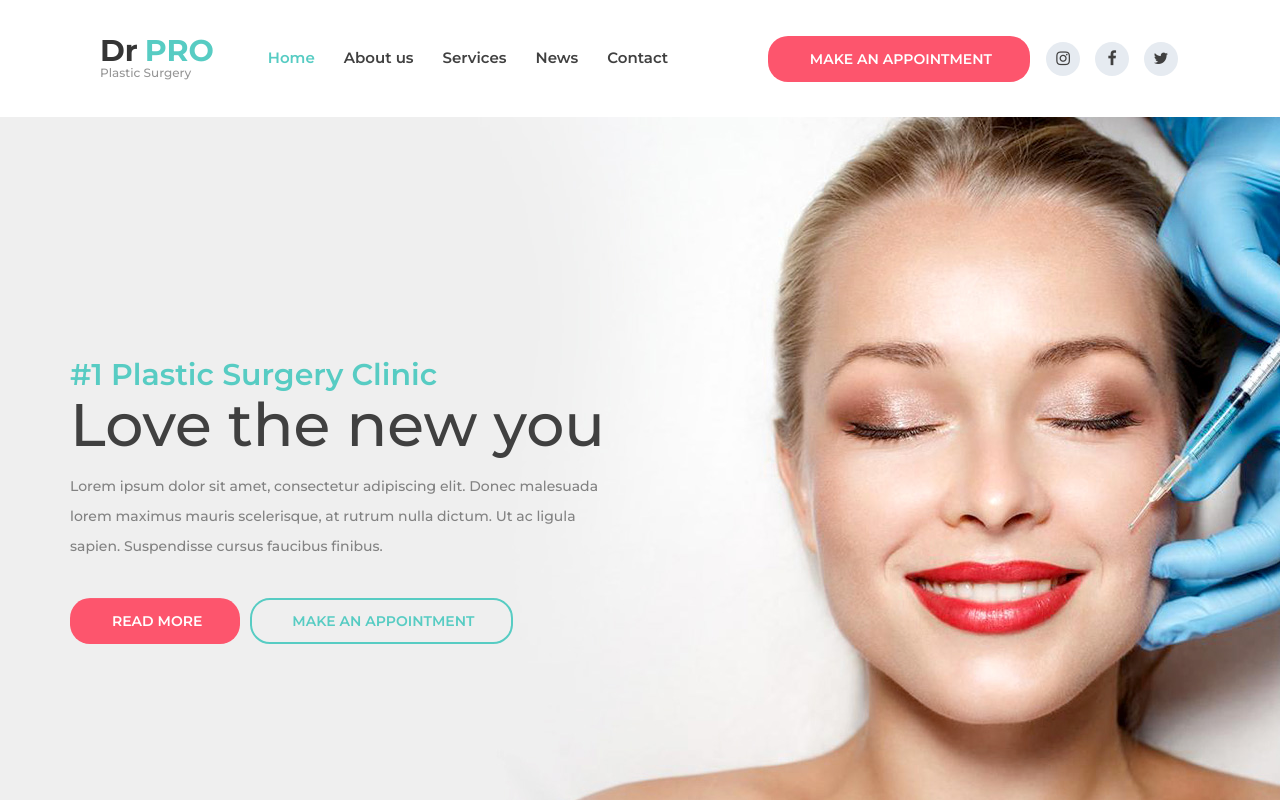
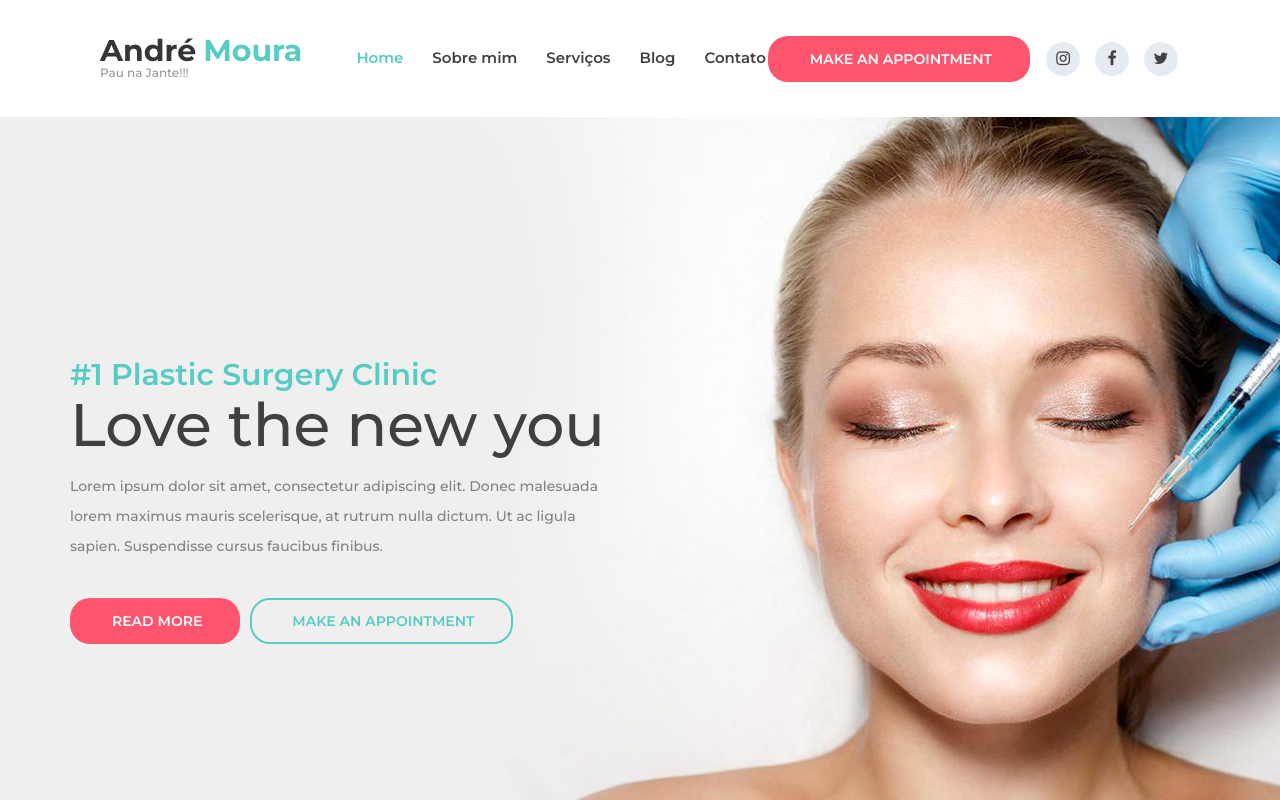
Before and after one commit to GilsonBezerra/site-andre, a plain HTML site: page index.html in a window 1280 px wide. Shown: the top 800 px of the page. Drawn offline with Linux system fonts and the light colour scheme.

Commit message:
Altera dados iniciais

```diff
--- a/index.html
+++ b/index.html
@@ -1,7 +1,7 @@
 <!DOCTYPE html>
 <html lang="en">
 <head>
-<title>Dr PRO</title>
+<title>André Moura</title>
 <meta charset="utf-8">
 <meta http-equiv="X-UA-Compatible" content="IE=edge">
 <meta name="description" content="Dr PRO template project">
@@ -27,8 +27,8 @@
 			<!-- Logo -->
 			<div class="logo">
 				<a href="#">
-					<div>Dr<span>PRO</span></div>
-					<div>Plastic Surgery</div>
+					<div>André<span>Moura</span></div>
+					<div>Pau na Jante!!!</div>
 				</a>
 			</div>
 
@@ -36,10 +36,10 @@
 			<nav class="main_nav">
 				<ul class="d-flex flex-row align-items-center justify-content-start">
 					<li class="active"><a href="index.html">Home</a></li>
-					<li><a href="about.html">About us</a></li>
-					<li><a href="services.html">Services</a></li>
-					<li><a href="blog.html">News</a></li>
-					<li><a href="contact.html">Contact</a></li>
+					<li><a href="about.html">Sobre mim</a></li>
+					<li><a href="services.html">Serviços</a></li>
+					<li><a href="blog.html">Blog</a></li>
+					<li><a href="contact.html">Contato</a></li>
 				</ul>
 			</nav>
 			<div class="header_extra d-flex flex-row align-items-center justify-content-end ml-auto">
```
